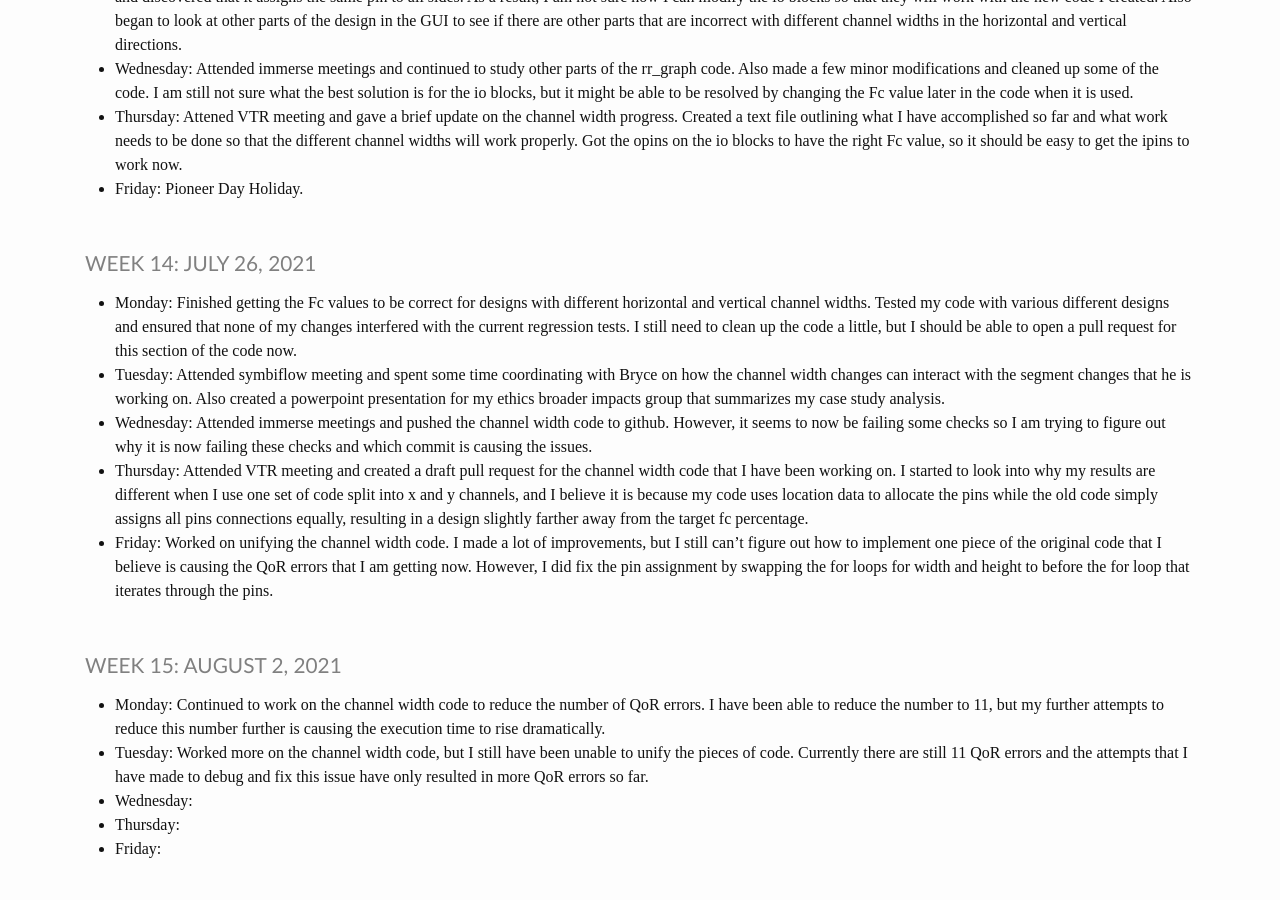
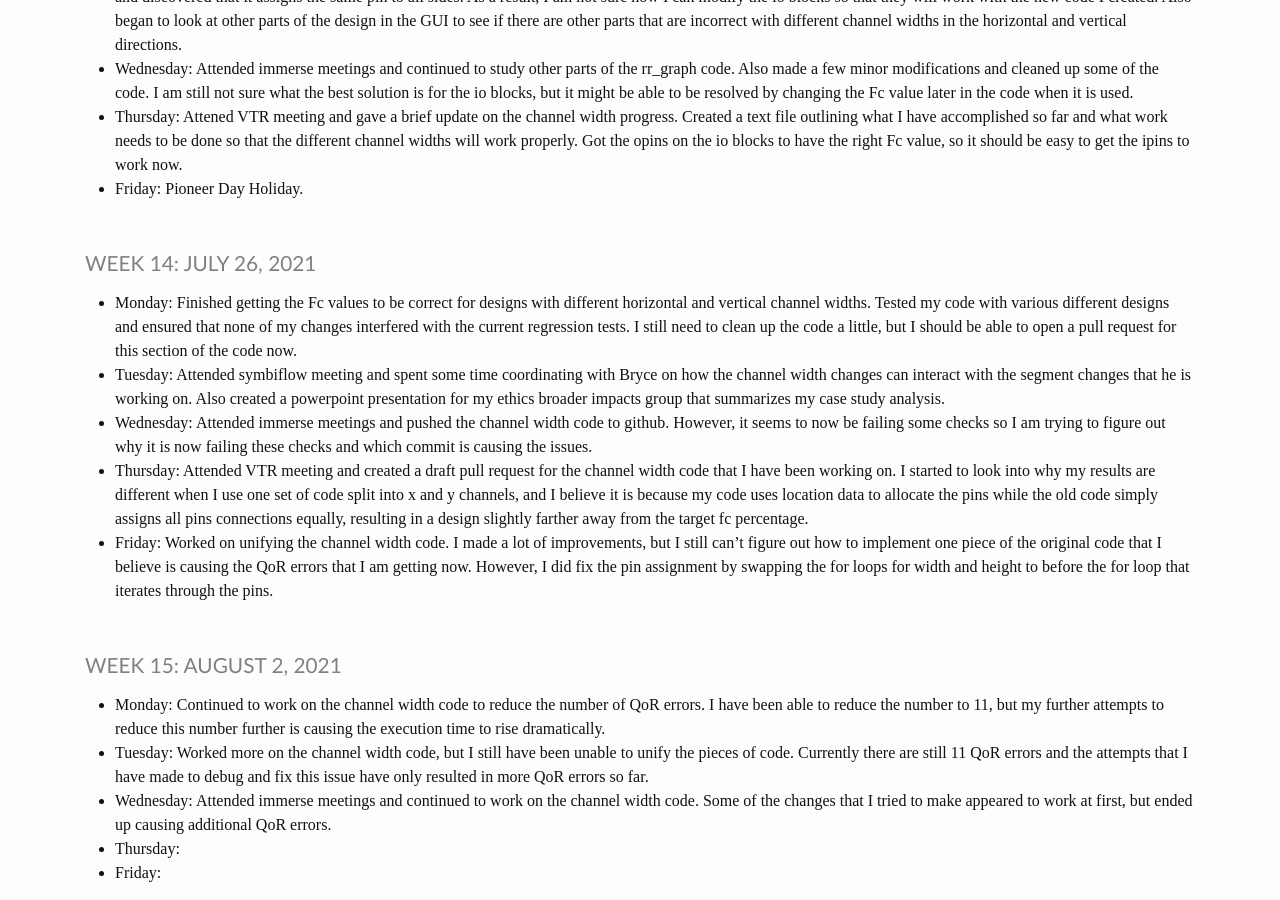
Before and after one commit to heinerb1/heinerb1.github.io, a Jekyll site: the page built from _pages/log.md, in a window 1280 px wide and 900 px high, scrolled down 4308 px. Built offline with Jekyll 4.4.1, drawn with Linux system fonts in a browser that asks for light colours; before the commit the page ends 5184 px from its top, so only the background shows below that.

Commit message:
8/4 Update

```diff
--- a/_pages/log.md
+++ b/_pages/log.md
@@ -253,6 +253,7 @@ title: IMMERSE Log
 * **Tuesday**: Worked more on the channel width code, but I still have been unable to unify the pieces of code. Currently
                there are still 11 QoR errors and the attempts that I have made to debug and fix this issue have only
                resulted in more QoR errors so far.
-* **Wednesday**:
+* **Wednesday**: Attended immerse meetings and continued to work on the channel width code. Some of the changes that I
+                 tried to make appeared to work at first, but ended up causing additional QoR errors.
 * **Thursday**:
 * **Friday**:
```
